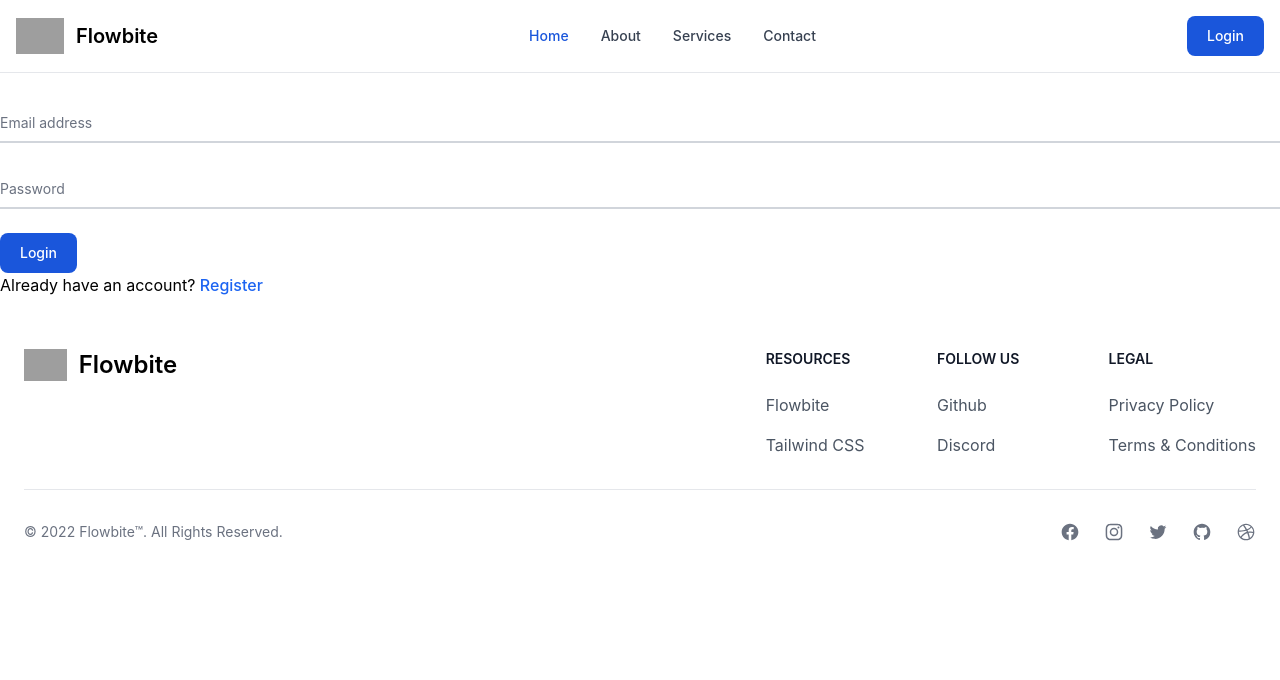
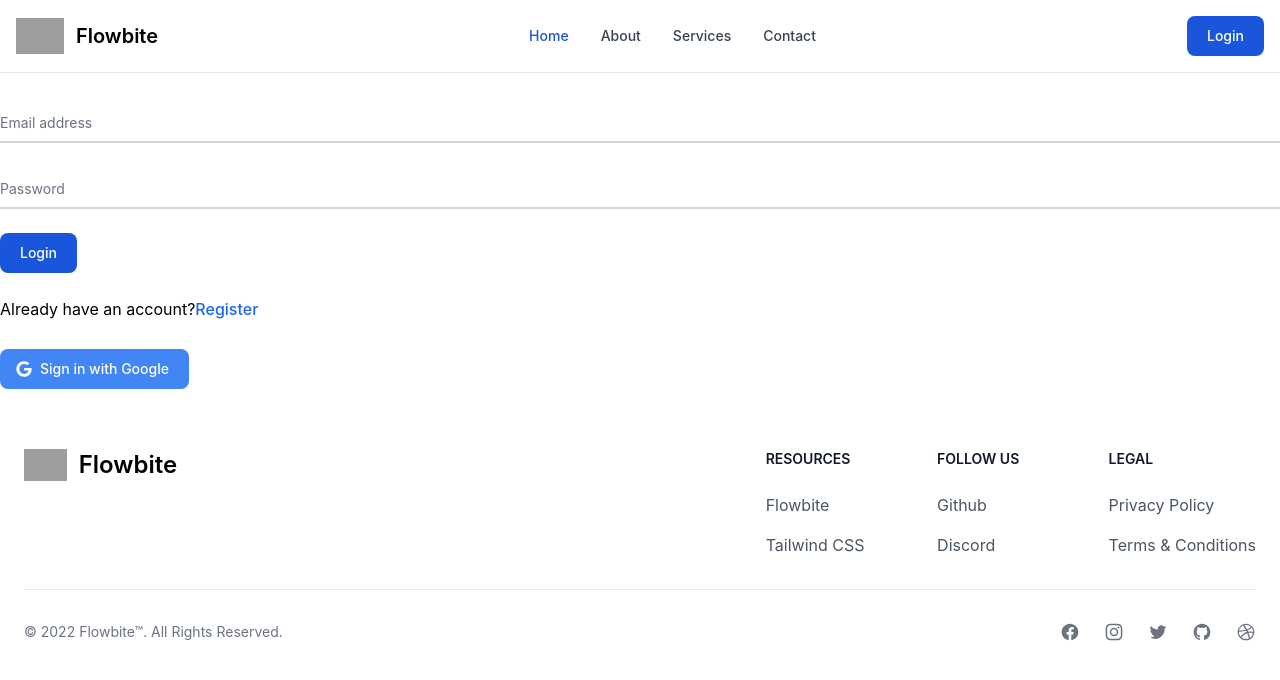
Before and after one commit to sufian06/individual-service-client, a React (Create React App) app: page /login in a window 1280 px wide. Shown: the top 680 px of the page. Built offline with nearby package versions, Linux system fonts and the light colour scheme; no server answers; grey boxes are pictures that could not be loaded.

Commit message:
google signin added

```diff
--- a/src/Pages/Login/Login.js
+++ b/src/Pages/Login/Login.js
@@ -1,10 +1,12 @@
-import React, { useContext, useState } from 'react';
-import { Link, useLocation, useNavigate } from 'react-router-dom';
-import { AuthContext } from '../../context/AuthProvider/AuthProvider';
+import { GoogleAuthProvider } from "firebase/auth";
+import React, { useContext, useState } from "react";
+import { Link, useLocation, useNavigate } from "react-router-dom";
+import { AuthContext } from "../../context/AuthProvider/AuthProvider";
 
 const Login = () => {
-  const [error, setError] = useState('');
+  const [error, setError] = useState("");
   const { signIn, providerLogin } = useContext(AuthContext);
+  const googleProvider = new GoogleAuthProvider();
 
   const navigate = useNavigate();
   const location = useLocation();
@@ -17,14 +19,12 @@
     const email = form.email.value;
     const password = form.password.value;
 
-
-
     signIn(email, password)
       .then((result) => {
         const user = result.user;
         console.log(user);
         form.reset();
-        setError('');
+        setError("");
         if (user) {
           navigate(from, { replace: true });
         }
@@ -33,6 +33,18 @@
         console.error(error);
         setError(error.message);
       });
+  };
+
+  const handleGoogleSignIn = () => {
+    providerLogin(googleProvider)
+      .then((result) => {
+        const user = result.user;
+        console.log(user);
+        if (user) {
+          navigate(from, { replace: true });
+        }
+      })
+      .catch((error) => console.error(error));
   };
 
   return (
@@ -79,9 +91,39 @@
         >
           Login
         </button>
-        <p className="">
-          Already have an account? <Link to="/register"><span className="font-medium text-blue-600 dark:text-blue-500 hover:underline">Register</span></Link>
+        <p className="mt-6">
+          Already have an account?
+          <Link to="/register">
+            <span className="font-medium text-blue-600 dark:text-blue-500 hover:underline">
+              Register
+            </span>
+          </Link>
         </p>
+
+        {/* provider login */}
+        <div className="mt-7">
+          <button onClick={handleGoogleSignIn}
+            type="button"
+            class="text-white bg-[#4285F4] hover:bg-[#4285F4]/90 focus:ring-4 focus:outline-none focus:ring-[#4285F4]/50 font-medium rounded-lg text-sm px-5 py-2.5 text-center inline-flex items-center dark:focus:ring-[#4285F4]/55 mr-2 mb-2"
+          >
+            <svg
+              class="mr-2 -ml-1 w-4 h-4"
+              aria-hidden="true"
+              focusable="false"
+              data-prefix="fab"
+              data-icon="google"
+              role="img"
+              xmlns="http://www.w3.org/2000/svg"
+              viewBox="0 0 488 512"
+            >
+              <path
+                fill="currentColor"
+                d="M488 261.8C488 403.3 391.1 504 248 504 110.8 504 0 393.2 0 256S110.8 8 248 8c66.8 0 123 24.5 166.3 64.9l-67.5 64.9C258.5 52.6 94.3 116.6 94.3 256c0 86.5 69.1 156.6 153.7 156.6 98.2 0 135-70.4 140.8-106.9H248v-85.3h236.1c2.3 12.7 3.9 24.9 3.9 41.4z"
+              ></path>
+            </svg>
+            Sign in with Google
+          </button>
+        </div>
       </form>
     </div>
   );
--- a/src/Pages/Register/Register.js
+++ b/src/Pages/Register/Register.js
@@ -128,10 +128,10 @@
             </label>
           </div>
         </div>
-        <p className="text-red-600">{error}</p>
+        <p className="text-red-600 my-5">{error}</p>
         <button
           type="submit"
-          className="text-white bg-blue-700 hover:bg-blue-800 focus:ring-4 focus:outline-none focus:ring-blue-300 font-medium rounded-lg text-sm w-full sm:w-auto px-5 py-2.5 text-center dark:bg-blue-600 dark:hover:bg-blue-700 dark:focus:ring-blue-800"
+          className="text-white bg-blue-700 hover:bg-blue-800 focus:ring-4 focus:outline-none focus:ring-blue-300 font-medium rounded-lg text-sm w-full sm:w-auto px-5 py-2.5 text-center dark:bg-blue-600 dark:hover:bg-blue-700 dark:focus:ring-blue-800 mb-5"
         >
           Register
         </button>
--- a/src/context/AuthProvider/AuthProvider.js
+++ b/src/context/AuthProvider/AuthProvider.js
@@ -3,6 +3,7 @@
   getAuth,
   onAuthStateChanged,
   signInWithEmailAndPassword,
+  signInWithPopup,
   signOut
 } from "firebase/auth";
 import React, { createContext, useEffect, useState } from "react";
@@ -25,6 +26,11 @@
     return signInWithEmailAndPassword(auth, email, password);
   };
 
+  const providerLogin = (provider) => {
+    setLoading(true);
+    return signInWithPopup(auth, provider);
+  }
+
   const logOut = () => {
     setLoading(true);
     return signOut(auth);
@@ -46,6 +52,7 @@
     createUser,
     loading,
     signIn,
+    providerLogin,
     logOut
   };
 
```
